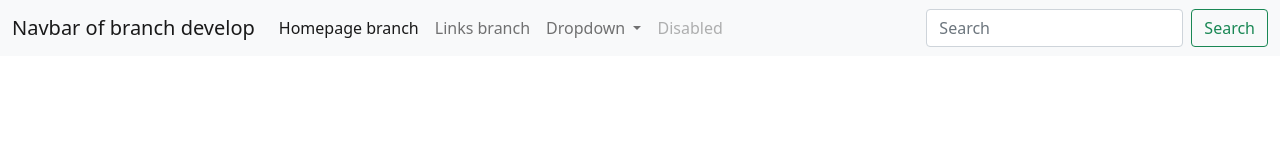
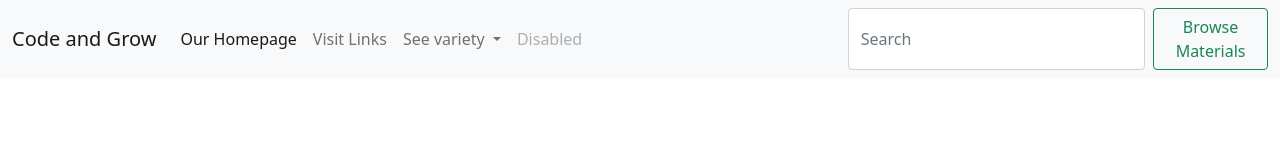
Before and after one commit to chetannikam/practice_2, a plain HTML site: page index.html in a window 1280 px wide. Drawn offline with nearby package versions, Linux system fonts and the light colour scheme.

Commit message:
Nav bar change

```diff
--- a/index.html
+++ b/index.html
@@ -13,27 +13,27 @@
   <body>
     <nav class="navbar navbar-expand-lg navbar-light bg-light">
         <div class="container-fluid">
-          <a class="navbar-brand" href="#">Navbar of branch develop</a>
+          <a class="navbar-brand" href="#">Code and Grow</a>
           <button class="navbar-toggler" type="button" data-bs-toggle="collapse" data-bs-target="#navbarSupportedContent" aria-controls="navbarSupportedContent" aria-expanded="false" aria-label="Toggle navigation">
             <span class="navbar-toggler-icon"></span>
           </button>
           <div class="collapse navbar-collapse" id="navbarSupportedContent">
             <ul class="navbar-nav me-auto mb-2 mb-lg-0">
               <li class="nav-item">
-                <a class="nav-link active" aria-current="page" href="#">Homepage branch</a>
+                <a class="nav-link active" aria-current="page" href="#">Our Homepage</a>
               </li>
               <li class="nav-item">
-                <a class="nav-link" href="#">Links branch</a>
+                <a class="nav-link" href="#">Visit Links</a>
               </li>
               <li class="nav-item dropdown">
                 <a class="nav-link dropdown-toggle" href="#" id="navbarDropdown" role="button" data-bs-toggle="dropdown" aria-expanded="false">
-                  Dropdown
+                  See variety
                 </a>
                 <ul class="dropdown-menu" aria-labelledby="navbarDropdown">
-                  <li><a class="dropdown-item" href="#">Hollywood</a></li>
-                  <li><a class="dropdown-item" href="#">Bollywood</a></li>
+                  <li><a class="dropdown-item" href="#">GeeksForGeeks</a></li>
+                  <li><a class="dropdown-item" href="#">W3School</a></li>
                   <li><hr class="dropdown-divider"></li>
-                  <li><a class="dropdown-item" href="#">Tollywood</a></li>
+                  <li><a class="dropdown-item" href="#">TutorialPoint.com</a></li>
                 </ul>
               </li>
               <li class="nav-item">
@@ -42,7 +42,7 @@
             </ul>
             <form class="d-flex">
               <input class="form-control me-2" type="search" placeholder="Search" aria-label="Search">
-              <button class="btn btn-outline-success" type="submit">Search</button>
+              <button class="btn btn-outline-success" type="submit">Browse Materials</button>
             </form>
           </div>
         </div>
```
